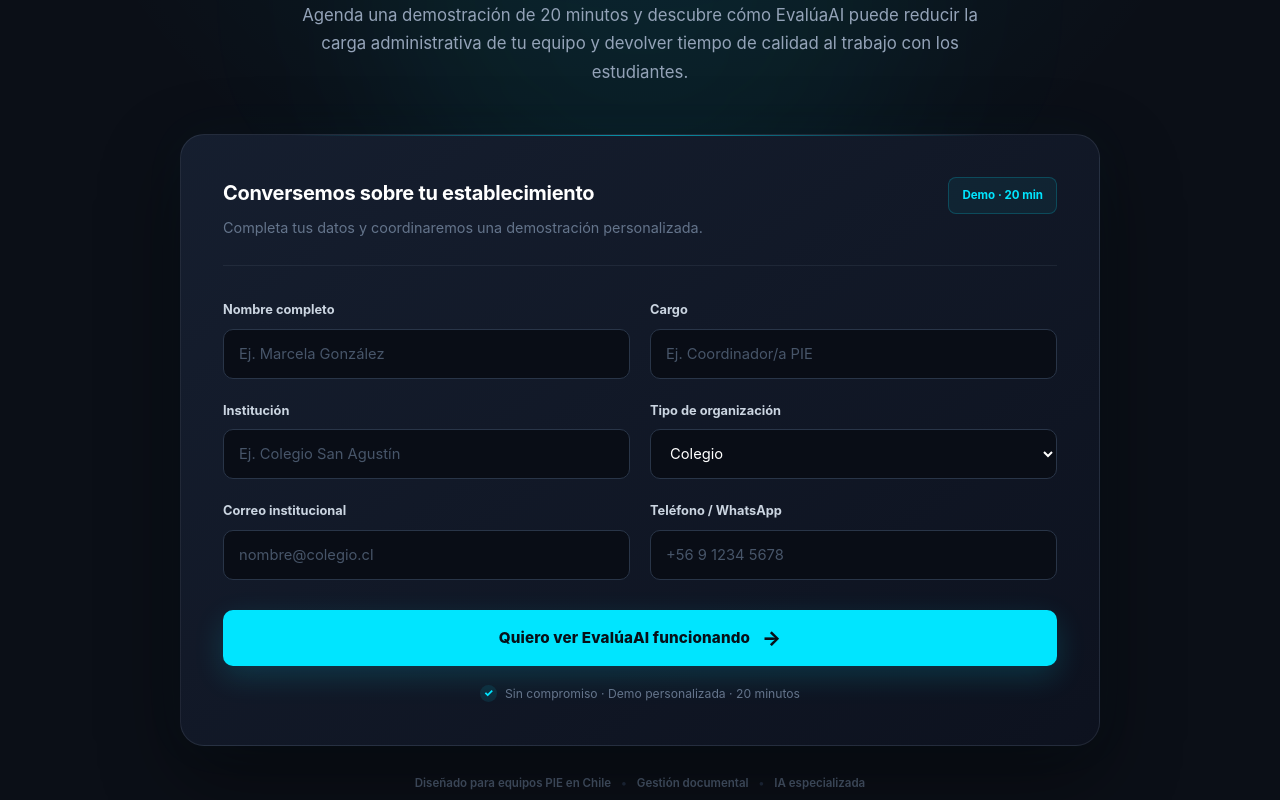
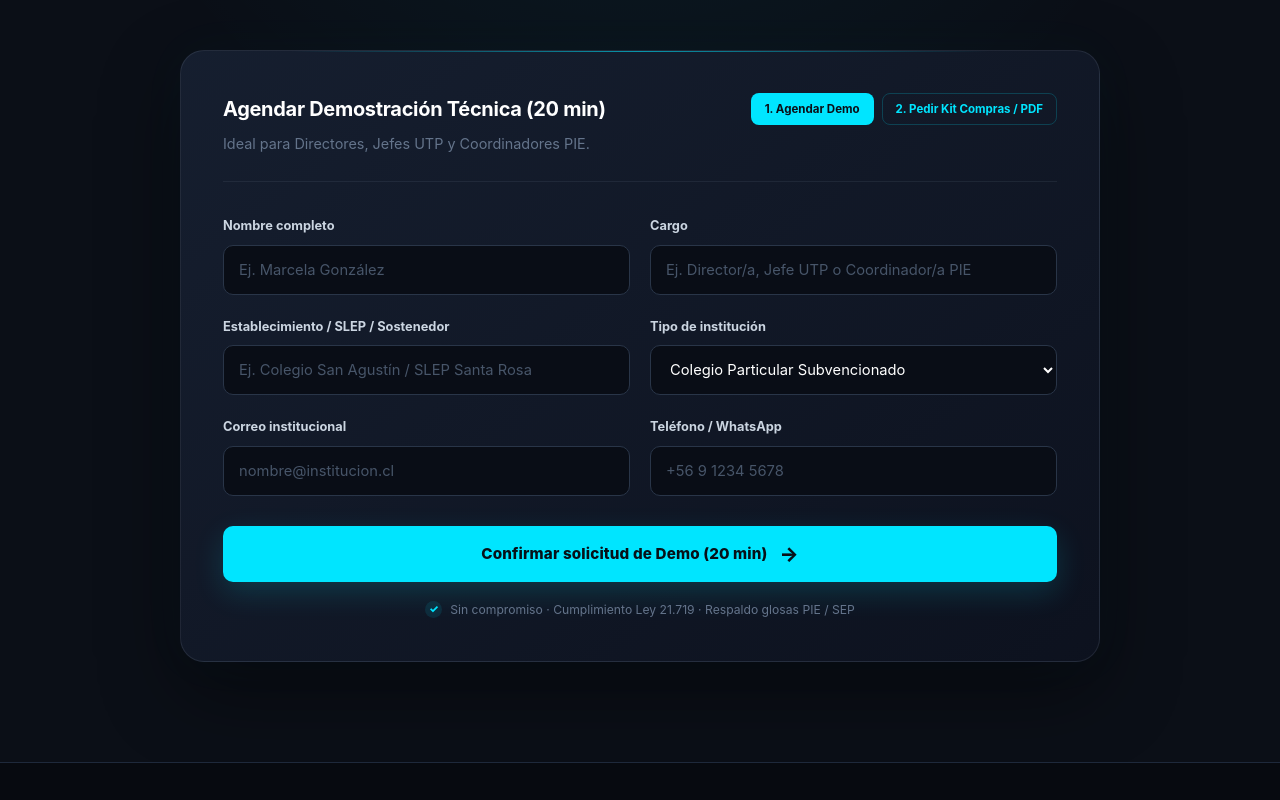
Before and after one commit to Milshakings/evaluaai-landing, a Next.js app: page / in a window 1280 px wide. Shown: the part 5660-6460 px from the top of the page. Built offline with nearby package versions, Linux system fonts and the light colour scheme.

Commit message:
Update CTA.js

```diff
--- a/components/CTA.js
+++ b/components/CTA.js
@@ -4,6 +4,7 @@ import { useState } from 'react';
 import styles from './CTA.module.css';
 
 export default function CTA() {
+  const [requestType, setRequestType] = useState('demo'); // 'demo' | 'ficha'
   const [formData, setFormData] = useState({
     nombre: '',
     cargo: '',
@@ -15,7 +16,6 @@ export default function CTA() {
 
   const handleChange = (e) => {
     const { name, value } = e.target;
-
     setFormData((prev) => ({
       ...prev,
       [name]: value,
@@ -24,57 +24,77 @@ export default function CTA() {
 
   const handleSubmit = (e) => {
     e.preventDefault();
+    console.log('lead_request', { requestType, ...formData });
 
-    console.log('demo_request', formData);
-
-    alert(
-      'Gracias por tu interés. Nos pondremos en contacto para coordinar la demo de 20 minutos.'
-    );
+    if (requestType === 'ficha') {
+      alert(
+        'Solicitud recibida. Enviaremos a tu correo institucional la Ficha Técnica, especificaciones Ley 21.719 y datos de proveedor Mercado Público.'
+      );
+    } else {
+      alert(
+        'Gracias por tu interés. Nos pondremos en contacto para coordinar la demostración técnica de 20 minutos.'
+      );
+    }
   };
 
   return (
     <section id="demo" className={styles.section}>
-      <div className={styles.backgroundGlow} />
-
       <div className={styles.container}>
         <div className={styles.header}>
-          <span className={styles.eyebrow}>
-            SOLICITA UNA DEMOSTRACIÓN
-          </span>
-
+          <span className={styles.eyebrow}>SIGUIENTE PASO INSTITUCIONAL</span>
           <h2 className={styles.title}>
-            ¿Cuánto tiempo está perdiendo hoy tu equipo PIE en tareas
-            administrativas?
+            Lleva el orden normativo y pedagógico a tu equipo PIE
           </h2>
-
           <p className={styles.description}>
-            Agenda una demostración de 20 minutos y descubre cómo EvalúaAI
-            puede reducir la carga administrativa de tu equipo y devolver
-            tiempo de calidad al trabajo con los estudiantes.
+            Selecciona si deseas agendar una demostración práctica con tu equipo o recibir directamente la documentación técnica para evaluación de compra.
           </p>
         </div>
 
         <div className={styles.card}>
           <div className={styles.cardHeader}>
             <div>
-              <h3>Conversemos sobre tu establecimiento</h3>
+              <h3>
+                {requestType === 'demo'
+                  ? 'Agendar Demostración Técnica (20 min)'
+                  : 'Solicitar Ficha Técnica & Kit Mercado Público'}
+              </h3>
               <p>
-                Completa tus datos y coordinaremos una demostración personalizada.
+                {requestType === 'demo'
+                  ? 'Ideal para Directores, Jefes UTP y Coordinadores PIE.'
+                  : 'Ideal para Sostenedores, Encargados de Compras SLEP/DAEM y Administración.'}
               </p>
             </div>
 
-            <div className={styles.badge}>
-              Demo · 20 min
+            <div style={{ display: 'flex', gap: '8px', flexWrap: 'wrap' }}>
+              <button
+                type="button"
+                onClick={() => setRequestType('demo')}
+                className={styles.badge}
+                style={{
+                  backgroundColor: requestType === 'demo' ? 'var(--brand-cyan)' : 'transparent',
+                  color: requestType === 'demo' ? 'var(--btn-text-on-brand)' : 'var(--brand-cyan)',
+                }}
+              >
+                1. Agendar Demo
+              </button>
+              <button
+                type="button"
+                onClick={() => setRequestType('ficha')}
+                className={styles.badge}
+                style={{
+                  backgroundColor: requestType === 'ficha' ? 'var(--brand-cyan)' : 'transparent',
+                  color: requestType === 'ficha' ? 'var(--btn-text-on-brand)' : 'var(--brand-cyan)',
+                }}
+              >
+                2. Pedir Kit Compras / PDF
+              </button>
             </div>
           </div>
 
           <form onSubmit={handleSubmit} className={styles.form}>
             <div className={styles.fieldGroup}>
               <div className={styles.field}>
-                <label htmlFor="nombre">
-                  Nombre completo
-                </label>
-
+                <label htmlFor="nombre">Nombre completo</label>
                 <input
                   id="nombre"
                   name="nombre"
@@ -87,15 +107,12 @@ export default function CTA() {
               </div>
 
               <div className={styles.field}>
-                <label htmlFor="cargo">
-                  Cargo
-                </label>
-
+                <label htmlFor="cargo">Cargo</label>
                 <input
                   id="cargo"
                   name="cargo"
                   type="text"
-                  placeholder="Ej. Coordinador/a PIE"
+                  placeholder="Ej. Director/a, Jefe UTP o Coordinador/a PIE"
                   value={formData.cargo}
                   onChange={handleChange}
                   required
@@ -105,15 +122,12 @@ export default function CTA() {
 
             <div className={styles.fieldGroup}>
               <div className={styles.field}>
-                <label htmlFor="organizacion">
-                  Institución
-                </label>
-
+                <label htmlFor="organizacion">Establecimiento / SLEP / Sostenedor</label>
                 <input
                   id="organizacion"
                   name="organizacion"
                   type="text"
-                  placeholder="Ej. Colegio San Agustín"
+                  placeholder="Ej. Colegio San Agustín / SLEP Santa Rosa"
                   value={formData.organizacion}
                   onChange={handleChange}
                   required
@@ -121,54 +135,30 @@ export default function CTA() {
               </div>
 
               <div className={styles.field}>
-                <label htmlFor="tipoOrganizacion">
-                  Tipo de organización
-                </label>
-
+                <label htmlFor="tipoOrganizacion">Tipo de institución</label>
                 <select
                   id="tipoOrganizacion"
                   name="tipoOrganizacion"
                   value={formData.tipoOrganizacion}
                   onChange={handleChange}
                 >
-                  <option value="Colegio">
-                    Colegio
-                  </option>
-
-                  <option value="Sostenedor">
-                    Sostenedor / Red de colegios
-                  </option>
-
-                  <option value="SLEP">
-                    SLEP
-                  </option>
-
-                  <option value="DAEM/DEM">
-                    DAEM / DEM
-                  </option>
-
-                  <option value="Proveedor EdTech">
-                    Proveedor EdTech
-                  </option>
-
-                  <option value="Otro">
-                    Otro
-                  </option>
+                  <option value="Colegio Particular Subvencionado">Colegio Particular Subvencionado</option>
+                  <option value="Sostenedor / Red">Sostenedor / Red de colegios</option>
+                  <option value="SLEP">SLEP</option>
+                  <option value="DAEM/DEM">DAEM / DEM</option>
+                  <option value="Colegio Particular Pagado">Colegio Particular Pagado</option>
                 </select>
               </div>
             </div>
 
             <div className={styles.fieldGroup}>
               <div className={styles.field}>
-                <label htmlFor="email">
-                  Correo institucional
-                </label>
-
+                <label htmlFor="email">Correo institucional</label>
                 <input
                   id="email"
                   name="email"
                   type="email"
-                  placeholder="nombre@colegio.cl"
+                  placeholder="nombre@institucion.cl"
                   value={formData.email}
                   onChange={handleChange}
                   required
@@ -176,10 +166,7 @@ export default function CTA() {
               </div>
 
               <div className={styles.field}>
-                <label htmlFor="whatsapp">
-                  Teléfono / WhatsApp
-                </label>
-
+                <label htmlFor="whatsapp">Teléfono / WhatsApp</label>
                 <input
                   id="whatsapp"
                   name="whatsapp"
@@ -192,29 +179,22 @@ export default function CTA() {
               </div>
             </div>
 
-            <button
-              type="submit"
-              className={styles.btnSubmit}
-            >
-              <span>Quiero ver EvalúaAI funcionando</span>
+            <button type="submit" className={styles.btnSubmit}>
+              <span>
+                {requestType === 'demo'
+                  ? 'Confirmar solicitud de Demo (20 min)'
+                  : 'Recibir Ficha Técnica y Antecedentes Mercado Público'}
+              </span>
               <span className={styles.arrow}>→</span>
             </button>
 
             <div className={styles.formFooter}>
               <span className={styles.check}>✓</span>
               <span>
-                Sin compromiso · Demo personalizada · 20 minutos
+                Sin compromiso · Cumplimiento Ley 21.719 · Respaldo glosas PIE / SEP
               </span>
             </div>
           </form>
-        </div>
-
-        <div className={styles.trust}>
-          <span>Diseñado para equipos PIE en Chile</span>
-          <span className={styles.dot}>•</span>
-          <span>Gestión documental</span>
-          <span className={styles.dot}>•</span>
-          <span>IA especializada</span>
         </div>
       </div>
     </section>
```
